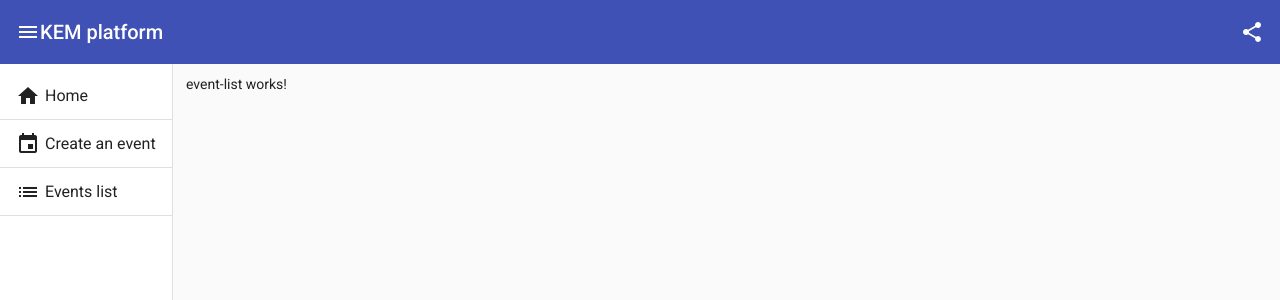
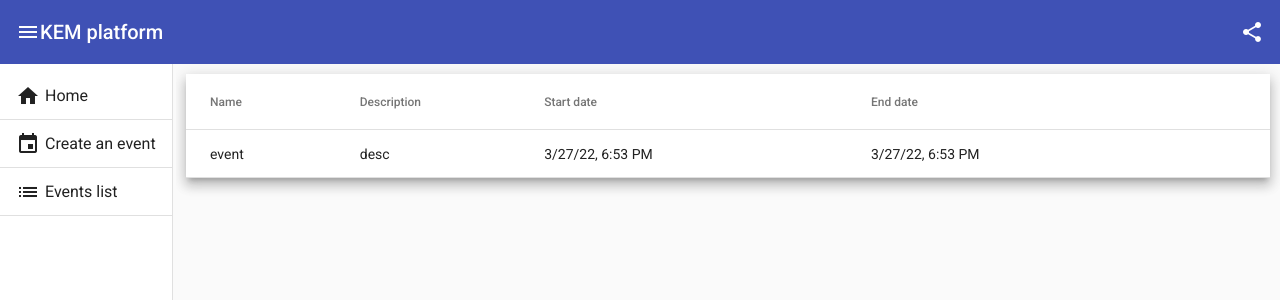
Before and after one commit to CMohamed/backToAngular, an Angular app: page /event/list in a window 1280 px wide. Shown: the top 300 px of the page. Built offline with nearby package versions, Linux system fonts and the light colour scheme.

Commit message:
Add boilerplate for eventForm and eventList

```diff
--- a/src/app/features/event-form/event-form.component.html
+++ b/src/app/features/event-form/event-form.component.html
@@ -1 +1,13 @@
-<p>event-form works!</p>
+<div>
+  <form>
+    <mat-form-field appearance="fill">
+      <mat-label>Name</mat-label>
+      <input matInput placeholder="Name">
+    </mat-form-field>
+    <br>
+    <mat-form-field appearance="fill">
+      <mat-label>Description</mat-label>
+      <textarea matInput placeholder="description"></textarea>
+    </mat-form-field>
+  </form>
+</div>
--- a/src/app/features/event-list/event-list.component.css
+++ b/src/app/features/event-list/event-list.component.css
@@ -0,0 +1,3 @@
+table {
+  width: 100%;
+}
--- a/src/app/features/event-list/event-list.component.html
+++ b/src/app/features/event-list/event-list.component.html
@@ -1 +1,25 @@
-<p>event-list works!</p>
+<table mat-table [dataSource]="events" class="mat-elevation-z8">
+
+  <ng-container matColumnDef="name">
+    <th mat-header-cell *matHeaderCellDef> Name </th>
+    <td mat-cell *matCellDef="let element"> {{element.name}} </td>
+  </ng-container>
+
+  <ng-container matColumnDef="description">
+    <th mat-header-cell *matHeaderCellDef> Description </th>
+    <td mat-cell *matCellDef="let element"> {{element.description}} </td>
+  </ng-container>
+
+  <ng-container matColumnDef="startDate">
+    <th mat-header-cell *matHeaderCellDef> Start date </th>
+    <td mat-cell *matCellDef="let element"> {{element.startDate | date: 'short' }} </td>
+  </ng-container>
+
+  <ng-container matColumnDef="endDate">
+    <th mat-header-cell *matHeaderCellDef> End date </th>
+    <td mat-cell *matCellDef="let element"> {{element.endDate | date: 'short' }} </td>
+  </ng-container>
+
+  <tr mat-header-row *matHeaderRowDef="displayedColumns"></tr>
+  <tr mat-row *matRowDef="let row; columns: displayedColumns;"></tr>
+</table>
--- a/src/app/features/event-list/event-list.component.ts
+++ b/src/app/features/event-list/event-list.component.ts
@@ -1,4 +1,5 @@
 import { Component, OnInit } from '@angular/core';
+import {Event} from '../features.type';
 
 @Component({
   selector: 'app-event-list',
@@ -7,6 +8,12 @@ import { Component, OnInit } from '@angular/core';
 })
 export class EventListComponent implements OnInit {
 
+  events: Event[] = [
+    {name: 'event', description: 'desc', startDate: new Date(), endDate: new Date()}
+  ]
+
+  displayedColumns: string[] = ['name', 'description', 'startDate', 'endDate']
+
   constructor() { }
 
   ngOnInit(): void {
--- a/src/app/features/features.module.ts
+++ b/src/app/features/features.module.ts
@@ -3,6 +3,8 @@ import {CommonModule} from '@angular/common';
 import {EventListComponent} from './event-list/event-list.component';
 import {EventFormComponent} from './event-form/event-form.component';
 import {FeaturesRoutingModule} from "./features-routing.module";
+import {MatFormFieldModule} from "@angular/material/form-field";
+import {MatTableModule} from "@angular/material/table";
 
 
 @NgModule({
@@ -12,7 +14,9 @@ import {FeaturesRoutingModule} from "./features-routing.module";
   ],
   imports: [
     CommonModule,
-    FeaturesRoutingModule
+    FeaturesRoutingModule,
+    MatFormFieldModule,
+    MatTableModule
   ]
 })
 export class FeaturesModule {
--- /dev/null
+++ b/src/app/features/features.type.ts
@@ -0,0 +1,6 @@
+export interface Event {
+  name: string;
+  description: string;
+  startDate: Date;
+  endDate: Date;
+}
```
Also changed, not shown: src/app/infrastructure/http-clients/base.http-client.ts (added, +66 -0 lines).
